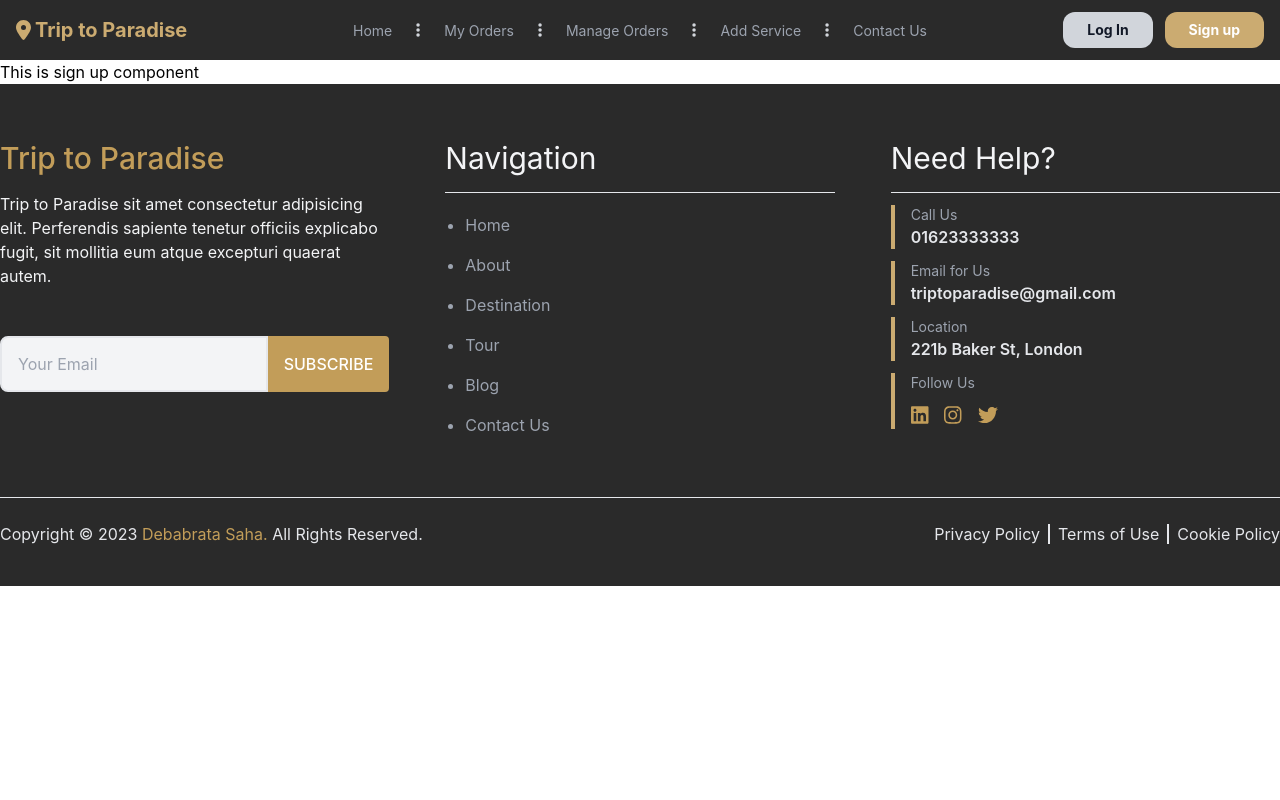
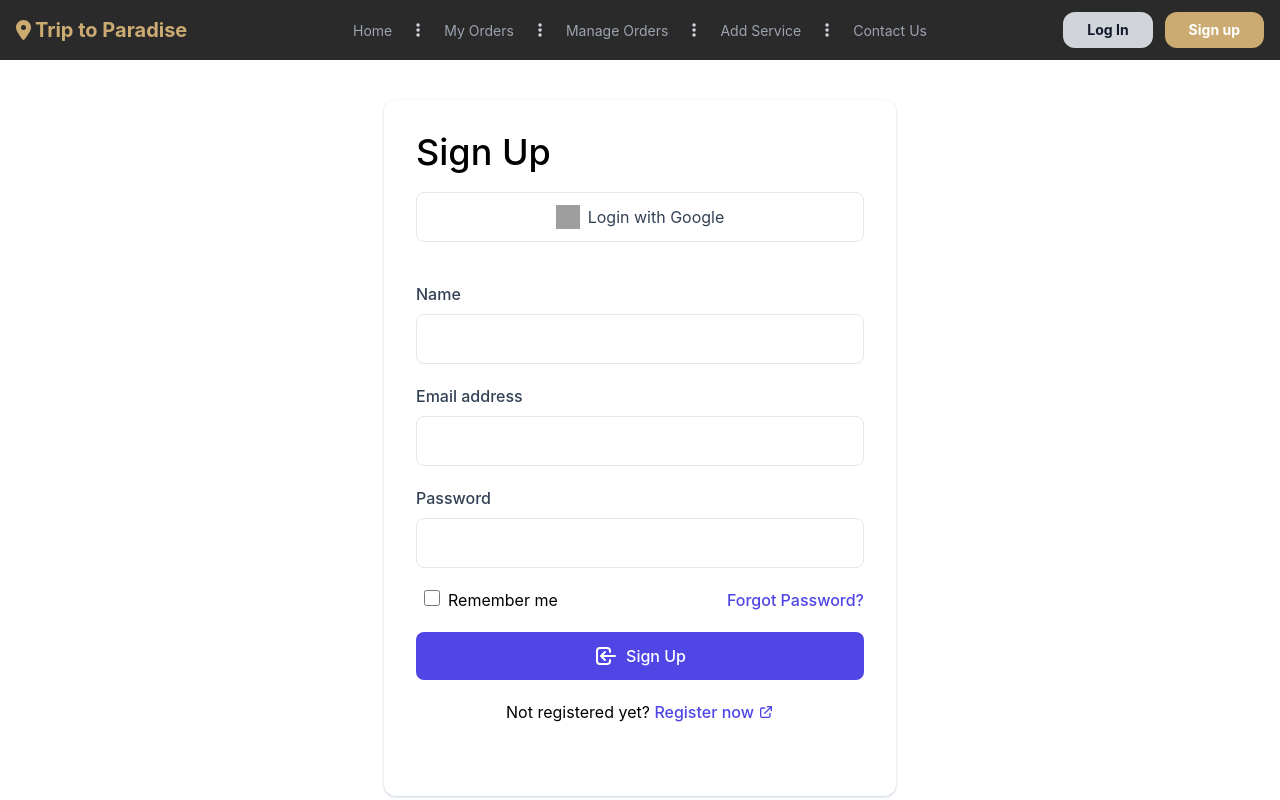
Before and after one commit to DebabrataSaha-570/trip-to-paradise-client, a React (Create React App) app: page /signUp in a window 1280 px wide. Shown: the top 800 px of the page. Built offline with nearby package versions, Linux system fonts and the light colour scheme; grey boxes are pictures that could not be loaded.

Commit message:
sign up UI added

```diff
--- a/src/Pages/SignUp/SignUp.js
+++ b/src/Pages/SignUp/SignUp.js
@@ -1,12 +1,142 @@
 import React from "react";
 import Footer from "../Shared/Footer/Footer";
 import Navigation from "../Shared/Navigation/Navigation";
+import { useForm } from "react-hook-form";
+const SignUp = () => {
+  const {
+    register,
+    handleSubmit,
+    watch,
+    formState: { errors },
+  } = useForm();
 
-const SignUp = () => {
+  const handleLogin = (data) => {
+    console.log(data);
+  };
+  console.log(watch("example"));
+
   return (
     <>
       <Navigation></Navigation>
-      <h3>This is sign up component</h3>
+      <div class="max-w-lg mx-auto my-10 bg-white p-8 rounded-xl shadow shadow-slate-300">
+        <h1 class="text-4xl font-medium">Sign Up</h1>
+
+        <div class="my-5">
+          <button class="w-full text-center py-3 my-3 border flex space-x-2 items-center justify-center border-slate-200 rounded-lg text-slate-700 hover:border-slate-400 hover:text-slate-900 hover:shadow transition duration-150">
+            <img
+              src="https://www.svgrepo.com/show/355037/google.svg"
+              class="w-6 h-6"
+              alt=""
+            />{" "}
+            <span>Login with Google</span>
+          </button>
+        </div>
+        <form action="" class="my-10" onSubmit={handleSubmit(handleLogin)}>
+          <div class="flex flex-col space-y-5">
+            <label for="name">
+              <p class="font-medium text-slate-700 pb-2">Name</p>
+              <input
+                {...register("name", { required: true })}
+                id="name"
+                name="name"
+                type="text"
+                class="w-full py-3 border border-slate-200 rounded-lg px-3 focus:outline-none focus:border-slate-500 hover:shadow"
+              />
+              {errors.name && (
+                <span className="text-red-500">This field is required</span>
+              )}
+            </label>
+            <label for="email">
+              <p class="font-medium text-slate-700 pb-2">Email address</p>
+              <input
+                {...register("email", { required: true })}
+                id="email"
+                name="email"
+                type="email"
+                class="w-full py-3 border border-slate-200 rounded-lg px-3 focus:outline-none focus:border-slate-500 hover:shadow"
+              />
+              {errors.email && (
+                <span className="text-red-500">This field is required</span>
+              )}
+            </label>
+            <label for="password">
+              <p class="font-medium text-slate-700 pb-2">Password</p>
+              <input
+                {...register("password", { required: true })}
+                id="password"
+                name="password"
+                type="password"
+                class="w-full py-3 border border-slate-200 rounded-lg px-3 focus:outline-none focus:border-slate-500 hover:shadow"
+              />
+              {errors.password && (
+                <span className="text-red-500">This field is required</span>
+              )}
+            </label>
+            <div class="flex flex-row justify-between">
+              <div>
+                <label for="remember" class="">
+                  <input
+                    type="checkbox"
+                    id="remember"
+                    class="w-4 mx-2 h-4 border-slate-200 focus:bg-indigo-600"
+                  />
+                  Remember me
+                </label>
+              </div>
+              <div>
+                <a href="/" class="font-medium text-indigo-600">
+                  Forgot Password?
+                </a>
+              </div>
+            </div>
+            <button
+              type="submit"
+              class="w-full py-3 font-medium text-white bg-indigo-600 hover:bg-indigo-500 rounded-lg border-indigo-500 hover:shadow inline-flex space-x-2 items-center justify-center"
+            >
+              <svg
+                xmlns="http://www.w3.org/2000/svg"
+                class="h-6 w-6"
+                fill="none"
+                viewBox="0 0 24 24"
+                stroke="currentColor"
+                stroke-width="2"
+              >
+                <path
+                  stroke-linecap="round"
+                  stroke-linejoin="round"
+                  d="M11 16l-4-4m0 0l4-4m-4 4h14m-5 4v1a3 3 0 01-3 3H6a3 3 0 01-3-3V7a3 3 0 013-3h7a3 3 0 013 3v1"
+                />
+              </svg>
+              <span>Sign Up</span>
+            </button>
+            <p class="text-center">
+              Not registered yet?{" "}
+              <a
+                href="/"
+                class="text-indigo-600 font-medium inline-flex space-x-1 items-center"
+              >
+                <span>Register now </span>
+                <span>
+                  <svg
+                    xmlns="http://www.w3.org/2000/svg"
+                    class="h-4 w-4"
+                    fill="none"
+                    viewBox="0 0 24 24"
+                    stroke="currentColor"
+                    stroke-width="2"
+                  >
+                    <path
+                      stroke-linecap="round"
+                      stroke-linejoin="round"
+                      d="M10 6H6a2 2 0 00-2 2v10a2 2 0 002 2h10a2 2 0 002-2v-4M14 4h6m0 0v6m0-6L10 14"
+                    />
+                  </svg>
+                </span>
+              </a>
+            </p>
+          </div>
+        </form>
+      </div>
       <Footer></Footer>
     </>
   );
```
